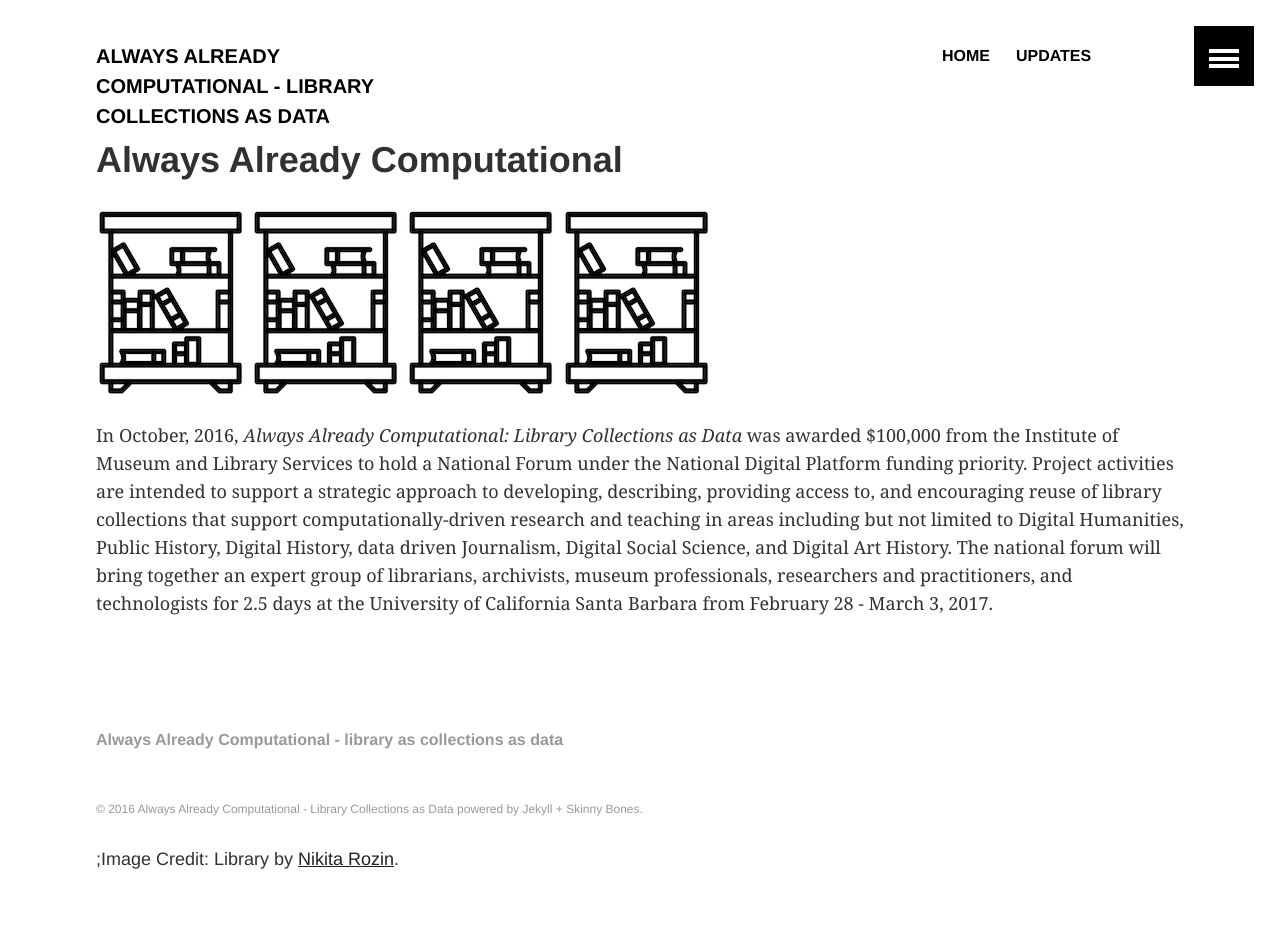
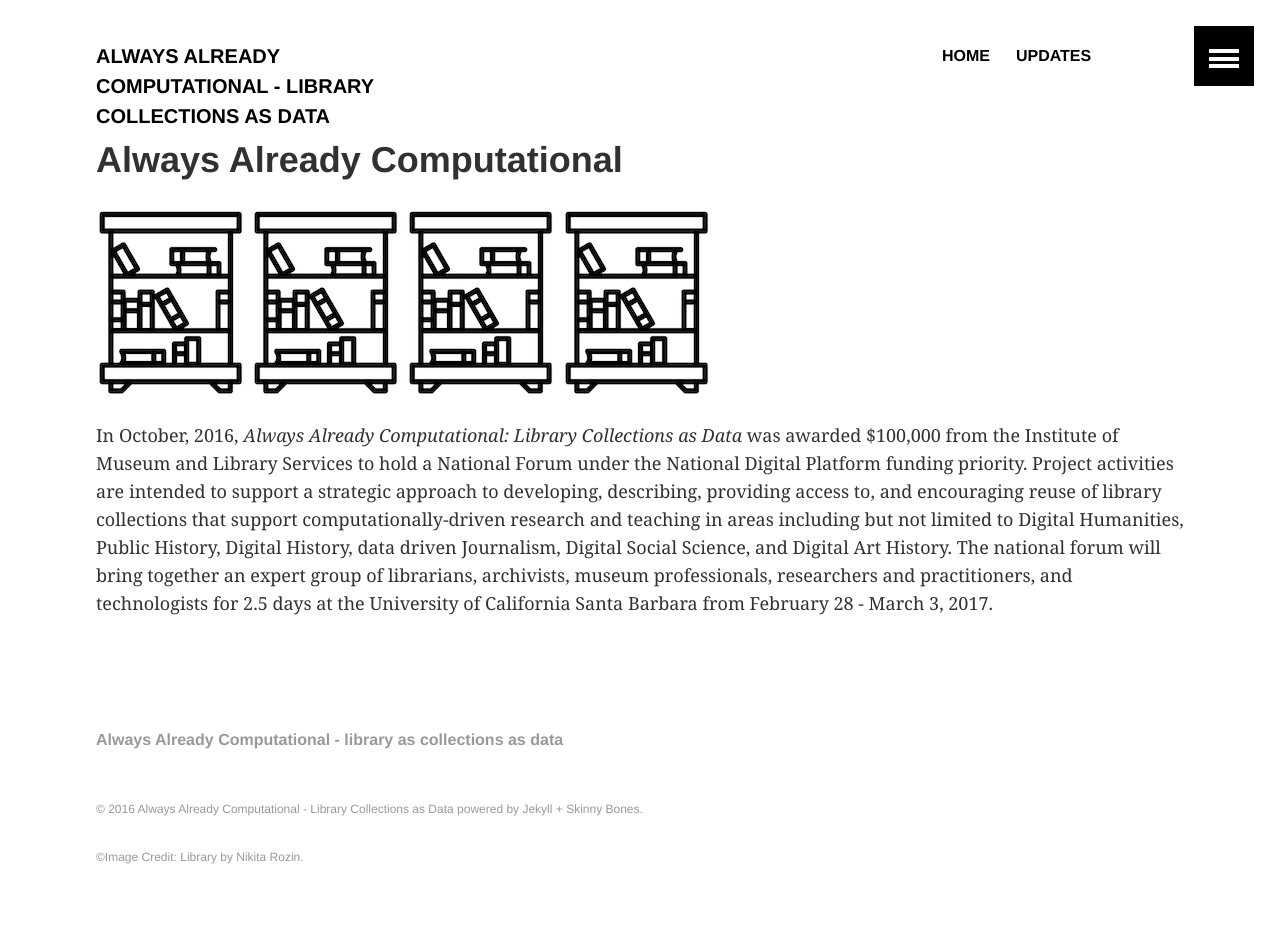
Before and after one commit to collectionsasdata/collectionsasdata.github.io, a Jekyll site: the page built from index.md, in a window 1280 px wide. Built offline with Jekyll 4.4.1, drawn with Linux system fonts in a browser that asks for light colours.

Commit message:
Update footer.html

```diff
--- a/_includes/footer.html
+++ b/_includes/footer.html
@@ -12,6 +12,6 @@
 		</ul>
 	</nav><!-- /.bottom-menu -->
 	<p class="copyright">&#169; {{ site.time | date: '%Y' }} <a href="{{ site.url }}">{{ site.title }}</a> powered by <a href="http://jekyllrb.com" rel="nofollow">Jekyll</a> + <a href="http://mmistakes.github.io/skinny-bones-jekyll/" rel="nofollow">Skinny Bones</a>.</p>
-	<p>;Image Credit: Library by <a href="https://thenounproject.com/kozinn/" rel="nofollow">Nikita Rozin</a>.</p>
+		<p class="copyright">&#169;Image Credit: Library by <a href="https://thenounproject.com/kozinn/" rel="nofollow">Nikita Rozin</a>.</p>
 
 </footer>
```
